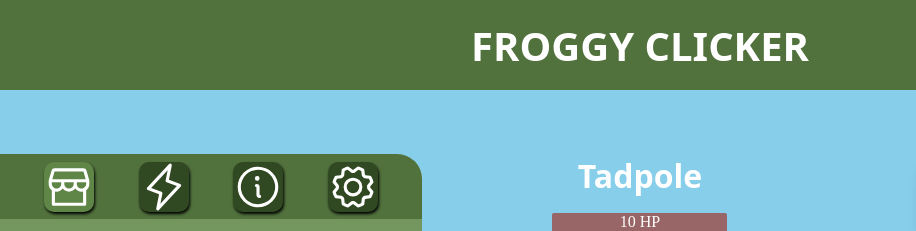
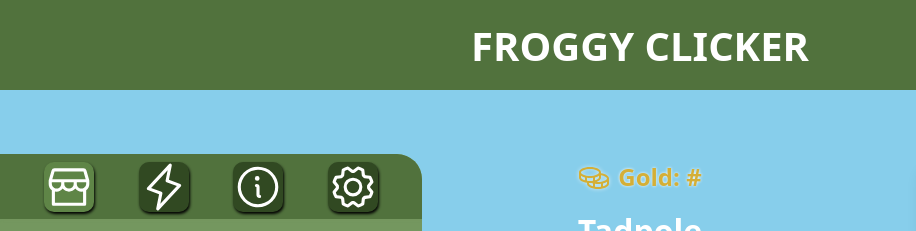
Before and after one commit to LunaBorea/FroggyClicker, a plain HTML site: page index.html in a window 1280 px wide. Shown: the top 231 px of the page, 0-916 px from the left. Drawn offline with nearby package versions, Linux system fonts and the light colour scheme.

Commit message:
Added gold counter

```diff
--- a/index.html
+++ b/index.html
@@ -121,6 +121,7 @@
         </div>
 
         <div class="frog">
+            <h2><img src="/images/PhCoins.svg" alt="" id="frogCoins">Gold: <span id="goldAmount">#</span></h2>
             <h1 class="frogTitle">Tadpole</h1>
             <div id="countervalue" class="health-bar">10 HP</div>
             <img class="frog1" id="counterclick"   src="images/frog.png" alt="frog" draggable="false">
--- a/style.css
+++ b/style.css
@@ -157,9 +157,25 @@ main {
     gap: 1rem;
 }
 
+.frog h2 {
+    font-size: 1.5rem;
+    color: #d4af37;
+    font-family: system-ui, -apple-system, BlinkMacSystemFont, 'Segoe UI', Roboto, Oxygen, Ubuntu, Cantarell, 'Open Sans', 'Helvetica Neue', sans-serif;
+    text-shadow: 0 0 3px #ffffff;
+    user-select: none;
+}
+
+#frogCoins {
+    width: 2rem;
+    height: 2rem;
+    margin-right: 0.5rem;
+    transform: translateY(0.5rem);
+    filter: drop-shadow( 0 0 2px rgba(255, 255, 255, 0.7));
+}
+
 .frogTitle {
+    font-size: 2rem;
     color: white;
-    font-size: 2rem;
     font-family: system-ui, -apple-system, BlinkMacSystemFont, 'Segoe UI', Roboto, Oxygen, Ubuntu, Cantarell, 'Open Sans', 'Helvetica Neue', sans-serif;
 }
 
```
Also changed, not shown: images/PhCoins.svg (added).
